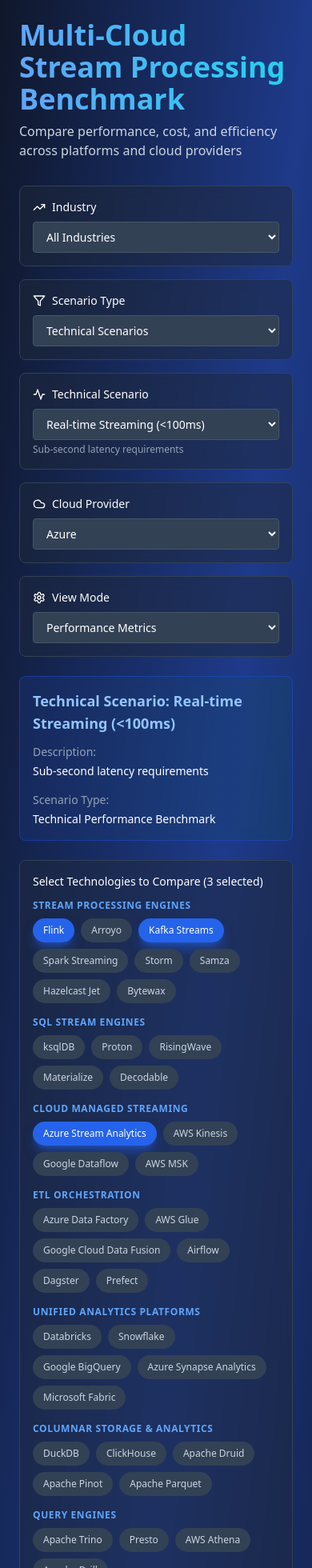
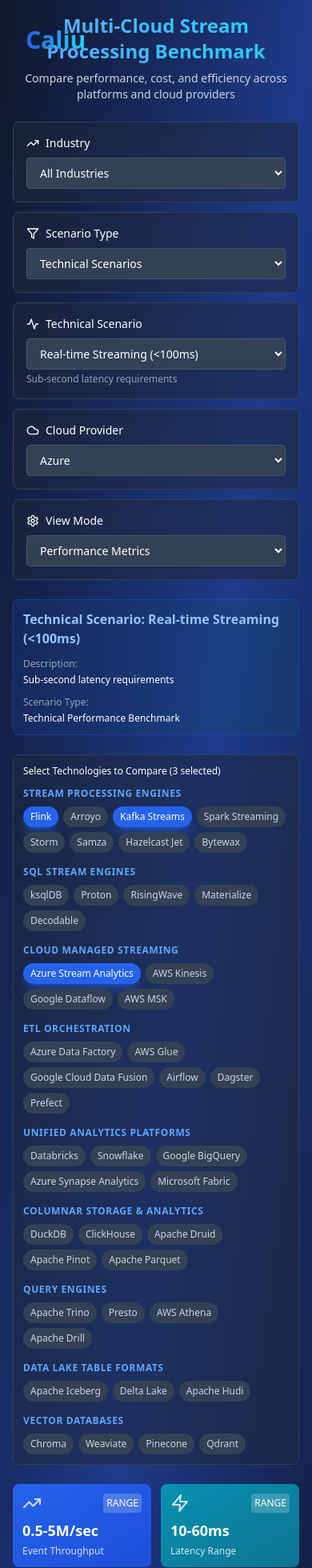
Before and after one commit to Caliu-Data/stream-benchmark-platform, a React (Vite) app: page / in a window 390 px wide. Shown: the top 1960 px of the page at 80% size. Built offline with nearby package versions, Linux system fonts and the light colour scheme.

Commit message:
Add icon fix graphs

```diff
--- a/src/App.jsx
+++ b/src/App.jsx
@@ -487,18 +487,23 @@
   };
 
   return (
-    <div className="min-h-screen bg-gradient-to-br from-slate-900 via-blue-900 to-slate-900 text-white p-6">
+    <div className="min-h-screen bg-gradient-to-br from-slate-900 via-blue-900 to-slate-900 text-white p-4 md:p-6">
       <div className="max-w-7xl mx-auto">
         {/* Header */}
-        <div className="mb-8">
-          <h1 className="text-4xl font-bold mb-2 bg-gradient-to-r from-blue-400 to-cyan-400 bg-clip-text text-transparent">
+        <div className="relative mb-6 md:mb-8">
+          <div className="absolute top-4 left-4">
+            <div className="text-3xl md:text-4xl font-bold bg-gradient-to-r from-blue-600 to-cyan-400 bg-clip-text text-transparent">
+              Caliu
+            </div>
+          </div>
+          <h1 className="text-2xl md:text-4xl font-bold mb-2 bg-gradient-to-r from-blue-400 to-cyan-400 bg-clip-text text-transparent text-center">
             Multi-Cloud Stream Processing Benchmark
           </h1>
-          <p className="text-slate-300">Compare performance, cost, and efficiency across platforms and cloud providers</p>
+          <p className="text-slate-300 text-sm md:text-base text-center">Compare performance, cost, and efficiency across platforms and cloud providers</p>
         </div>
 
         {/* Controls */}
-        <div className="grid grid-cols-1 md:grid-cols-4 gap-4 mb-6">
+        <div className="grid grid-cols-1 sm:grid-cols-2 lg:grid-cols-4 gap-3 md:gap-4 mb-6">
           <div className="bg-slate-800/50 backdrop-blur rounded-lg p-4 border border-slate-700">
             <label className="block text-sm font-medium mb-2 flex items-center gap-2">
               <TrendingUp className="w-4 h-4" />
@@ -612,9 +617,9 @@
 
         {/* Scenario Details */}
         {selectedScenario === 'enterprise' && (
-          <div className="bg-gradient-to-r from-purple-900/30 to-blue-900/30 backdrop-blur rounded-lg p-4 border border-purple-700/50 mb-6">
-            <h3 className="text-lg font-semibold mb-3 text-purple-300">Enterprise Use Case: {selectedEnterpriseScenario}</h3>
-            <div className="grid grid-cols-1 md:grid-cols-4 gap-4 text-sm">
+          <div className="bg-gradient-to-r from-purple-900/30 to-blue-900/30 backdrop-blur rounded-lg p-3 md:p-4 border border-purple-700/50 mb-6">
+            <h3 className="text-base md:text-lg font-semibold mb-3 text-purple-300">Enterprise Use Case: {selectedEnterpriseScenario}</h3>
+            <div className="grid grid-cols-1 sm:grid-cols-2 lg:grid-cols-4 gap-3 md:gap-4 text-xs md:text-sm">
               <div>
                 <span className="text-slate-400">Requirements:</span>
                 <p className="text-white mt-1">{enterpriseScenarios[selectedEnterpriseScenario].requirements}</p>
@@ -636,9 +641,9 @@
         )}
 
         {selectedScenario === 'technical' && (
-          <div className="bg-gradient-to-r from-blue-900/30 to-cyan-900/30 backdrop-blur rounded-lg p-4 border border-blue-700/50 mb-6">
-            <h3 className="text-lg font-semibold mb-3 text-blue-300">Technical Scenario: {scenarios.find(s => s.id === selectedTechnicalScenario)?.name}</h3>
-            <div className="grid grid-cols-1 md:grid-cols-2 gap-4 text-sm">
+          <div className="bg-gradient-to-r from-blue-900/30 to-cyan-900/30 backdrop-blur rounded-lg p-3 md:p-4 border border-blue-700/50 mb-6">
+            <h3 className="text-base md:text-lg font-semibold mb-3 text-blue-300">Technical Scenario: {scenarios.find(s => s.id === selectedTechnicalScenario)?.name}</h3>
+            <div className="grid grid-cols-1 sm:grid-cols-2 gap-3 md:gap-4 text-xs md:text-sm">
               <div>
                 <span className="text-slate-400">Description:</span>
                 <p className="text-white mt-1">{scenarios.find(s => s.id === selectedTechnicalScenario)?.desc}</p>
@@ -652,11 +657,11 @@
         )}
 
         {/* Technology Selector */}
-        <div className="bg-slate-800/50 backdrop-blur rounded-lg p-4 border border-slate-700 mb-6">
-          <div className="flex items-center justify-between mb-3">
-            <h3 className="text-sm font-medium">Select Technologies to Compare ({selectedTechs.length} selected)</h3>
+        <div className="bg-slate-800/50 backdrop-blur rounded-lg p-3 md:p-4 border border-slate-700 mb-6">
+          <div className="flex flex-col sm:flex-row sm:items-center sm:justify-between mb-3 gap-2">
+            <h3 className="text-xs md:text-sm font-medium">Select Technologies to Compare ({selectedTechs.length} selected)</h3>
             {selectedIndustry !== 'all' && (
-              <span className="text-xs bg-blue-600 px-3 py-1 rounded-full">
+              <span className="text-xs bg-blue-600 px-2 md:px-3 py-1 rounded-full self-start sm:self-auto">
                 {selectedIndustry} Stack
               </span>
             )}
@@ -665,12 +670,12 @@
           {Object.entries(technologyCategories).map(([category, techs]) => (
             <div key={category} className="mb-4 last:mb-0">
               <h4 className="text-xs font-semibold text-blue-400 mb-2 uppercase tracking-wider">{category}</h4>
-              <div className="flex flex-wrap gap-2">
+              <div className="flex flex-wrap gap-1.5 md:gap-2">
                 {techs.map(tech => (
                   <button
                     key={tech}
                     onClick={() => toggleTech(tech)}
-                    className={`px-3 py-1.5 rounded-full text-xs font-medium transition-all ${
+                    className={`px-2 md:px-3 py-1 md:py-1.5 rounded-full text-xs font-medium transition-all ${
                       selectedTechs.includes(tech)
                         ? 'bg-blue-600 text-white shadow-lg shadow-blue-600/50'
                         : 'bg-slate-700 text-slate-300 hover:bg-slate-600'
@@ -685,54 +690,54 @@
         </div>
 
         {/* Metrics Overview */}
-        <div className="grid grid-cols-1 md:grid-cols-4 gap-4 mb-6">
-          <div className="bg-gradient-to-br from-blue-600 to-blue-700 rounded-lg p-4 shadow-lg">
+        <div className="grid grid-cols-2 md:grid-cols-4 gap-3 md:gap-4 mb-6">
+          <div className="bg-gradient-to-br from-blue-600 to-blue-700 rounded-lg p-3 md:p-4 shadow-lg">
             <div className="flex items-center justify-between mb-2">
-              <TrendingUp className="w-8 h-8 opacity-80" />
-              <span className="text-xs bg-white/20 px-2 py-1 rounded">RANGE</span>
+              <TrendingUp className="w-6 md:w-8 h-6 md:h-8 opacity-80" />
+              <span className="text-xs bg-white/20 px-1 md:px-2 py-1 rounded">RANGE</span>
             </div>
-            <div className="text-2xl font-bold mb-1">0.5-5M/sec</div>
-            <div className="text-sm opacity-80">Event Throughput</div>
+            <div className="text-lg md:text-2xl font-bold mb-1">0.5-5M/sec</div>
+            <div className="text-xs md:text-sm opacity-80">Event Throughput</div>
           </div>
 
-          <div className="bg-gradient-to-br from-cyan-600 to-cyan-700 rounded-lg p-4 shadow-lg">
+          <div className="bg-gradient-to-br from-cyan-600 to-cyan-700 rounded-lg p-3 md:p-4 shadow-lg">
             <div className="flex items-center justify-between mb-2">
-              <Zap className="w-8 h-8 opacity-80" />
-              <span className="text-xs bg-white/20 px-2 py-1 rounded">RANGE</span>
+              <Zap className="w-6 md:w-8 h-6 md:h-8 opacity-80" />
+              <span className="text-xs bg-white/20 px-1 md:px-2 py-1 rounded">RANGE</span>
             </div>
-            <div className="text-2xl font-bold mb-1">10-60ms</div>
-            <div className="text-sm opacity-80">Latency Range</div>
+            <div className="text-lg md:text-2xl font-bold mb-1">10-60ms</div>
+            <div className="text-xs md:text-sm opacity-80">Latency Range</div>
           </div>
 
-          <div className="bg-gradient-to-br from-emerald-600 to-emerald-700 rounded-lg p-4 shadow-lg">
+          <div className="bg-gradient-to-br from-emerald-600 to-emerald-700 rounded-lg p-3 md:p-4 shadow-lg">
             <div className="flex items-center justify-between mb-2">
-              <DollarSign className="w-8 h-8 opacity-80" />
-              <span className="text-xs bg-white/20 px-2 py-1 rounded">RANGE</span>
+              <DollarSign className="w-6 md:w-8 h-6 md:h-8 opacity-80" />
+              <span className="text-xs bg-white/20 px-1 md:px-2 py-1 rounded">RANGE</span>
             </div>
-            <div className="text-2xl font-bold mb-1">$185-5,850</div>
-            <div className="text-sm opacity-80">Monthly Cost Range</div>
+            <div className="text-lg md:text-2xl font-bold mb-1">$185-5,850</div>
+            <div className="text-xs md:text-sm opacity-80">Monthly Cost Range</div>
           </div>
 
-          <div className="bg-gradient-to-br from-purple-600 to-purple-700 rounded-lg p-4 shadow-lg">
+          <div className="bg-gradient-to-br from-purple-600 to-purple-700 rounded-lg p-3 md:p-4 shadow-lg">
             <div className="flex items-center justify-between mb-2">
-              <Activity className="w-8 h-8 opacity-80" />
-              <span className="text-xs bg-white/20 px-2 py-1 rounded">SCENARIOS</span>
+              <Activity className="w-6 md:w-8 h-6 md:h-8 opacity-80" />
+              <span className="text-xs bg-white/20 px-1 md:px-2 py-1 rounded">SCENARIOS</span>
             </div>
-            <div className="text-2xl font-bold mb-1">3</div>
-            <div className="text-sm opacity-80">Real-world Scenarios</div>
+            <div className="text-lg md:text-2xl font-bold mb-1">3</div>
+            <div className="text-xs md:text-sm opacity-80">Real-world Scenarios</div>
           </div>
         </div>
 
         {/* Main Visualization */}
-        <div className="bg-slate-800/50 backdrop-blur rounded-lg p-6 border border-slate-700 mb-6">
+        <div className="bg-slate-800/50 backdrop-blur rounded-lg p-3 md:p-6 border border-slate-700 mb-6">
           {viewMode === 'performance' && (
             <>
-              <h3 className="text-xl font-semibold mb-4">Real-world Performance Scenarios</h3>
-              <div className="grid grid-cols-1 lg:grid-cols-2 gap-6">
+              <h3 className="text-lg md:text-xl font-semibold mb-4">Real-world Performance Scenarios</h3>
+              <div className="grid grid-cols-1 xl:grid-cols-2 gap-4 md:gap-6">
                 <div>
-                  <h4 className="text-sm font-medium mb-3 text-slate-300">Throughput vs Monthly Cost</h4>
+                  <h4 className="text-xs md:text-sm font-medium mb-3 text-slate-300">Throughput vs Monthly Cost</h4>
                   <ResponsiveContainer width="100%" height={300}>
-                    <ScatterChart>
+                    <ScatterChart margin={{ top: 20, right: 30, left: 60, bottom: 20 }}>
                       <CartesianGrid strokeDasharray="3 3" stroke="#374151" />
                       <XAxis type="number" dataKey="monthlyCost" name="Monthly Cost" unit="$" tick={{ fill: '#9CA3AF' }} label={{ value: 'Monthly Cost ($)', position: 'bottom', fill: '#9CA3AF' }} />
                       <YAxis
@@ -742,6 +747,7 @@
                         tick={{ fill: '#9CA3AF' }}
                         label={{ value: 'Throughput Level', angle: -90, position: 'left', fill: '#9CA3AF' }}
                         domain={[0.5, 3.5]}
+                        ticks={[1, 2, 3]}
                         tickFormatter={(value) => {
                           const labels = { 1: 'Low', 2: 'Medium', 3: 'High' };
                           return labels[value] || '';
@@ -775,17 +781,17 @@
                     </ScatterChart>
                   </ResponsiveContainer>
                   <div className="mt-2 text-xs text-slate-400">
-                    <div>🔵 <strong>Low:</strong> Azure Stream Analytics - $185/mo</div>
-                    <div>🟢 <strong>Medium:</strong> Kafka Streams - $1,350/mo</div>
+                    <div className="mb-1">🔵 <strong>Low:</strong> Azure Stream Analytics - $185/mo</div>
+                    <div className="mb-1">🟢 <strong>Medium:</strong> Kafka Streams - $1,350/mo</div>
                     <div>🟠 <strong>High:</strong> Apache Flink - $4,700/mo</div>
                   </div>
                 </div>
                 <div>
-                  <h4 className="text-sm font-medium mb-3 text-slate-300">Throughput by Latency</h4>
+                  <h4 className="text-xs md:text-sm font-medium mb-3 text-slate-300">Throughput by Latency</h4>
                   <ResponsiveContainer width="100%" height={300}>
-                    <BarChart data={generateLatencyData()}>
+                    <BarChart data={generateLatencyData()} margin={{ top: 20, right: 30, left: 60, bottom: 80 }}>
                       <CartesianGrid strokeDasharray="3 3" stroke="#374151" />
-                      <XAxis dataKey="throughput" angle={-45} textAnchor="end" height={100} tick={{ fill: '#9CA3AF', fontSize: 10 }} />
+                      <XAxis dataKey="throughput" angle={-45} textAnchor="end" height={80} tick={{ fill: '#9CA3AF', fontSize: 9 }} />
                       <YAxis tick={{ fill: '#9CA3AF' }} label={{ value: 'Latency (ms)', angle: -90, position: 'left', fill: '#9CA3AF' }} />
                       <Tooltip contentStyle={{ backgroundColor: '#1e293b', border: '1px solid #475569' }} />
                       <Legend />
@@ -801,14 +807,14 @@
 
           {viewMode === 'cost' && (
             <>
-              <h3 className="text-xl font-semibold mb-4">Cost Analysis by Cloud Provider</h3>
-              <div className="grid grid-cols-1 lg:grid-cols-2 gap-6">
+              <h3 className="text-lg md:text-xl font-semibold mb-4">Cost Analysis by Cloud Provider</h3>
+              <div className="grid grid-cols-1 xl:grid-cols-2 gap-4 md:gap-6">
                 <div>
-                  <h4 className="text-sm font-medium mb-3 text-slate-300">Monthly Cost (USD)</h4>
-                  <ResponsiveContainer width="100%" height={300}>
+                  <h4 className="text-xs md:text-sm font-medium mb-3 text-slate-300">Monthly Cost (USD)</h4>
+                  <ResponsiveContainer width="100%" height={250}>
                     <BarChart data={generateCostData()}>
                       <CartesianGrid strokeDasharray="3 3" stroke="#374151" />
-                      <XAxis dataKey="name" angle={-45} textAnchor="end" height={100} tick={{ fill: '#9CA3AF', fontSize: 11 }} />
+                      <XAxis dataKey="name" angle={-45} textAnchor="end" height={80} tick={{ fill: '#9CA3AF', fontSize: 9 }} />
                       <YAxis tick={{ fill: '#9CA3AF' }} />
                       <Tooltip contentStyle={{ backgroundColor: '#1e293b', border: '1px solid #475569' }} />
                       <Bar dataKey="monthly" fill="#10b981" />
@@ -816,11 +822,11 @@
                   </ResponsiveContainer>
                 </div>
                 <div>
-                  <h4 className="text-sm font-medium mb-3 text-slate-300">Cost per Million Events (USD)</h4>
-                  <ResponsiveContainer width="100%" height={300}>
+                  <h4 className="text-xs md:text-sm font-medium mb-3 text-slate-300">Cost per Million Events (USD)</h4>
+                  <ResponsiveContainer width="100%" height={250}>
                     <BarChart data={generateCostData()}>
                       <CartesianGrid strokeDasharray="3 3" stroke="#374151" />
-                      <XAxis dataKey="name" angle={-45} textAnchor="end" height={100} tick={{ fill: '#9CA3AF', fontSize: 11 }} />
+                      <XAxis dataKey="name" angle={-45} textAnchor="end" height={80} tick={{ fill: '#9CA3AF', fontSize: 9 }} />
                       <YAxis tick={{ fill: '#9CA3AF' }} />
                       <Tooltip contentStyle={{ backgroundColor: '#1e293b', border: '1px solid #475569' }} />
                       <Bar dataKey="perMillion" fill="#f59e0b" />
@@ -833,8 +839,8 @@
 
           {viewMode === 'radar' && (
             <>
-              <h3 className="text-xl font-semibold mb-4">Multi-Dimensional Comparison</h3>
-              <ResponsiveContainer width="100%" height={500}>
+              <h3 className="text-lg md:text-xl font-semibold mb-4">Multi-Dimensional Comparison</h3>
+              <ResponsiveContainer width="100%" height={400}>
                 <RadarChart data={generateRadarData()}>
                   <PolarGrid stroke="#475569" />
                   <PolarAngleAxis dataKey="metric" tick={{ fill: '#9CA3AF' }} />
@@ -858,8 +864,8 @@
 
           {viewMode === 'efficiency' && (
             <>
-              <h3 className="text-xl font-semibold mb-4">Cost-Performance Efficiency</h3>
-              <ResponsiveContainer width="100%" height={500}>
+              <h3 className="text-lg md:text-xl font-semibold mb-4">Cost-Performance Efficiency</h3>
+              <ResponsiveContainer width="100%" height={400}>
                 <ScatterChart>
                   <CartesianGrid strokeDasharray="3 3" stroke="#374151" />
                   <XAxis type="number" dataKey="cost" name="Monthly Cost" unit="$" tick={{ fill: '#9CA3AF' }} label={{ value: 'Monthly Cost ($)', position: 'bottom', fill: '#9CA3AF' }} />
@@ -870,7 +876,7 @@
                   <Scatter name="Technologies" data={generateScatterData()} fill="#8b5cf6" />
                 </ScatterChart>
               </ResponsiveContainer>
-              <p className="text-sm text-slate-400 mt-2 text-center">
+              <p className="text-xs md:text-sm text-slate-400 mt-2 text-center">
                 Bubble size represents efficiency score. Upper-left quadrant shows best cost-performance ratio.
               </p>
             </>
```
